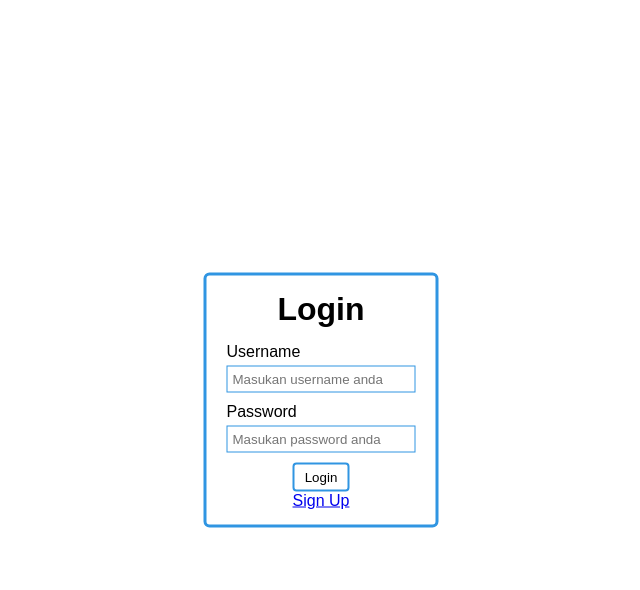
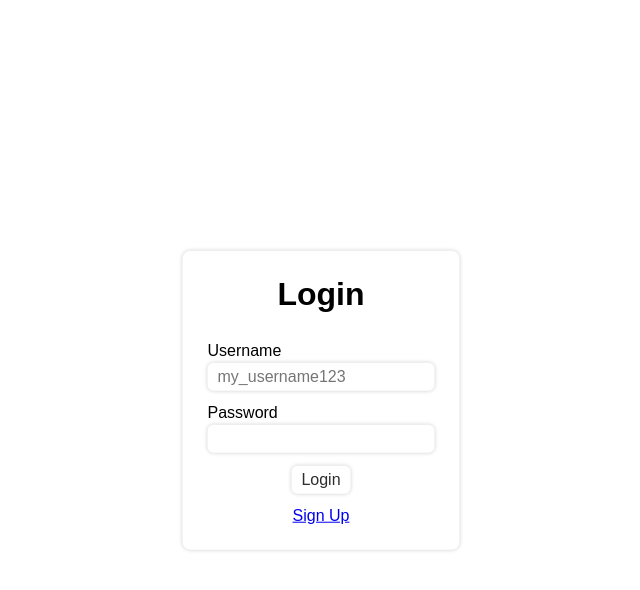
Before and after one commit to Agannnnn/callendar, a PHP site: page /callendar/login in a window 1280 px wide. Shown: the top 590 px of the page, without its empty margins (319-959 px from the left). Run offline with PHP 8.4, Linux system fonts and the light colour scheme; style sheets or scripts are compiled from the project's sources.

Commit message:
Some UI changes

```diff
--- a/src/sass/login.scss
+++ b/src/sass/login.scss
@@ -1,29 +1,31 @@
 @use "./main";
 
 form {
-  border: 3px solid main.$primary-colour;
   position: absolute;
   top: 50%;
   left: 50%;
   transform: translate(-50%, -50%);
   display: flex;
   flex-direction: column;
-  border-radius: 6px;
-  padding: 15px 20px;
+  gap: 0.8rem;
+  border-radius: 8px;
+  padding: 25px;
   justify-content: center;
   align-items: center;
+  box-shadow: main.$shadow;
 
   h1 {
-    margin: 0 0 15px;
+    margin: 0;
+    margin-bottom: 1rem;
   }
 
-  label {
-    width: 100%;
+  .form-input {
+    display: flex;
+    flex-direction: column;
+    gap: 0.2rem;
   }
 
-  input {
-    border: 1px solid main.$primary-colour;
-    width: 100%;
-    margin: 5px 0 10px;
+  .error {
+    color: red;
   }
 }
--- a/src/sass/main.scss
+++ b/src/sass/main.scss
@@ -1,4 +1,6 @@
-$primary-colour: rgb(48, 149, 226);
+$primary-colour: #3095e2;
+$text-colour: #2d2d2d;
+$shadow: 0 0 4px rgba(0, 0, 0, 0.2);
 
 * {
   font-family: sans-serif;
@@ -7,17 +9,21 @@ body {
   margin: 0;
 }
 input {
-  padding: 5px;
+  background-color: #fff;
+  color: $text-colour;
+  border: none;
+  border-radius: 6px;
+  padding: 5px 10px;
+  box-shadow: $shadow;
+  font-size: 1rem;
 }
 button {
-  border: 2px solid $primary-colour;
   background-color: #fff;
-  border-radius: 4px;
+  color: $text-colour;
+  border: none;
+  border-radius: 6px;
   padding: 5px 10px;
+  box-shadow: $shadow;
   cursor: pointer;
-
-  &:is(:focus, :active, :hover) {
-    background-color: $primary-colour;
-    color: #fff;
-  }
+  font-size: 1rem;
 }
--- a/view/login.php
+++ b/view/login.php
@@ -11,15 +11,19 @@
 <body>
   <form method="POST" action="<?= APP_URL ?>login/">
     <h1>Login</h1>
-    <label for="username">Username</label>
-    <input type="text" name="username" id="username" placeholder="Masukan username anda">
-    <label for="password">Password</label>
-    <input type="password" name="password" id="password" placeholder="Masukan password anda">
     <?php if (isset($error)): ?>
-      <span style="display:block;color:red;padding-bottom:10px;">Username atau Password Salah!</span>
+      <span class="error">Wrong username or password</span>
     <?php endif ?>
+    <div class="form-input">
+      <label for="username">Username</label>
+      <input type="text" name="username" id="username" placeholder="my_username123">
+    </div>
+    <div class="form-input">
+      <label for="password">Password</label>
+      <input type="password" name="password" id="password">
+    </div>
     <button type="submit">Login</button>
-    <a href="<?= APP_URL ?>signup/">Sign Up</a>
+    <a href="<?= APP_URL ?>signup/" class="option">Sign Up</a>
   </form>
 </body>
 
```
Also changed, not shown: view/signup.php (+10 -6 lines).
